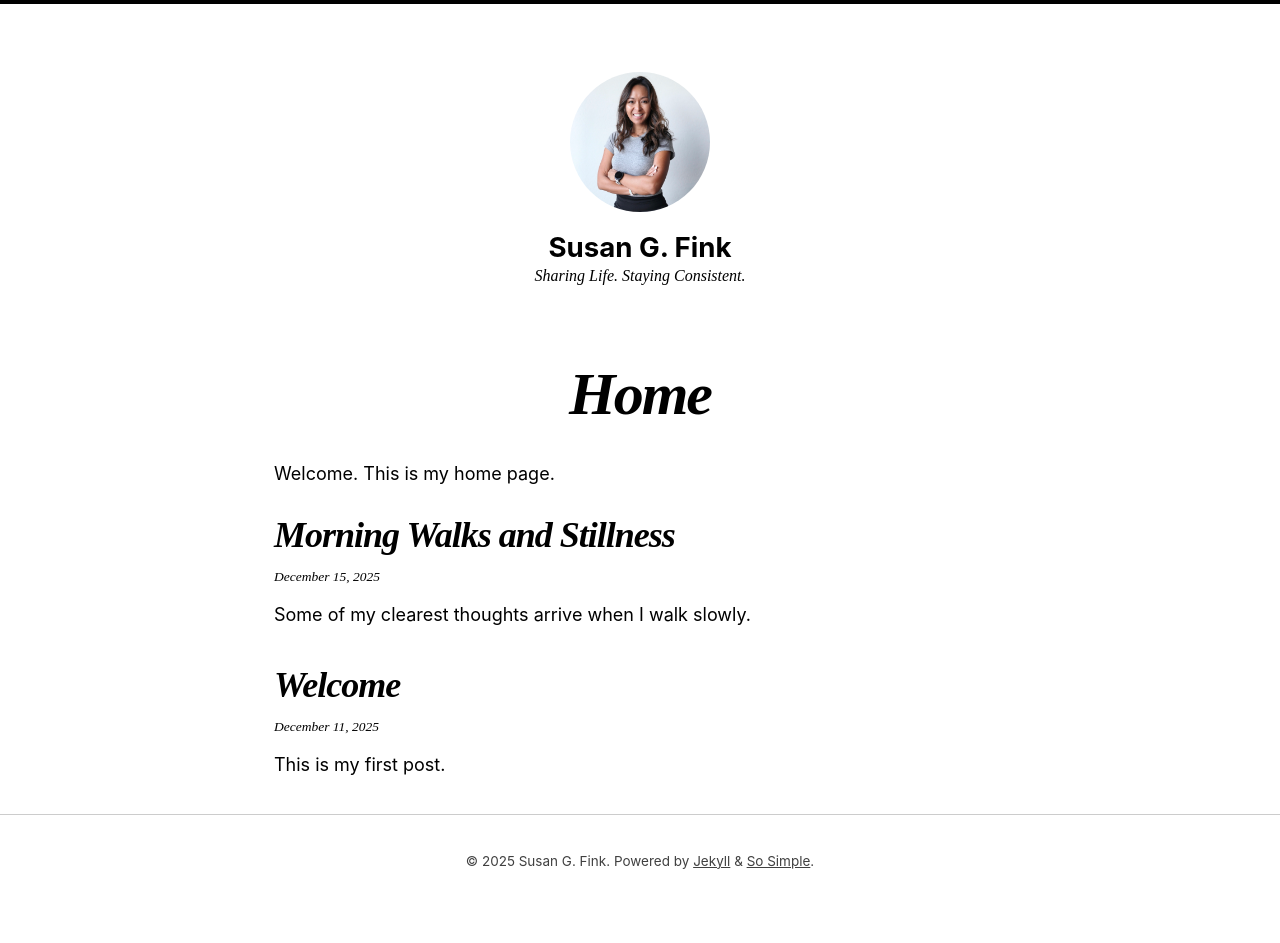
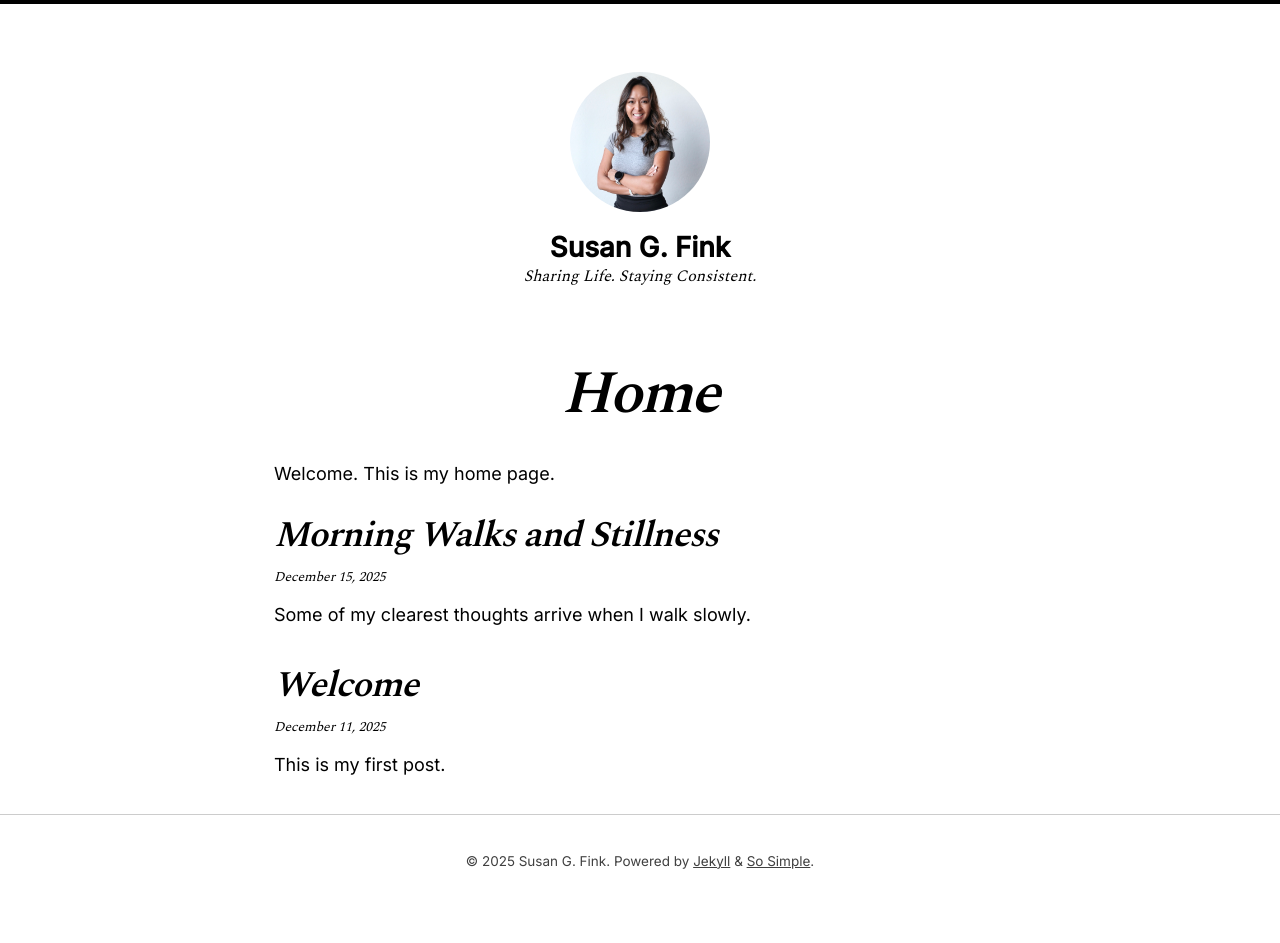
Before and after one commit to susangfink/site, a Jekyll site: the page built from index.md, in a window 1280 px wide. Built offline with Jekyll 4.4.1, drawn with Linux system fonts in a browser that asks for light colours; nearby versions of some CDN libraries.

Commit message:
Update head.html

```diff
--- a/_includes/head.html
+++ b/_includes/head.html
@@ -22,6 +22,12 @@
       document.documentElement.className = document.documentElement.className.replace(/\bno-js\b/g, '') + 'js';
     }
   </script>
+
+<link rel="preconnect" href="https://fonts.googleapis.com">
+<link rel="preconnect" href="https://fonts.gstatic.com" crossorigin>
+<link href="https://fonts.googleapis.com/css2?family=Spectral:wght@400;500;600&family=Inter:wght@300;400;500&display=swap" rel="stylesheet">
+
+<link rel="stylesheet" href="{{ "/assets/css/main.css" | relative_url }}">
 
   <link rel="stylesheet" href="{{ '/assets/css/main.css' | relative_url }}">
   <link rel="stylesheet" href="{{ site.skin | default: '/assets/css/skins/default.css' | relative_url }}">
```
